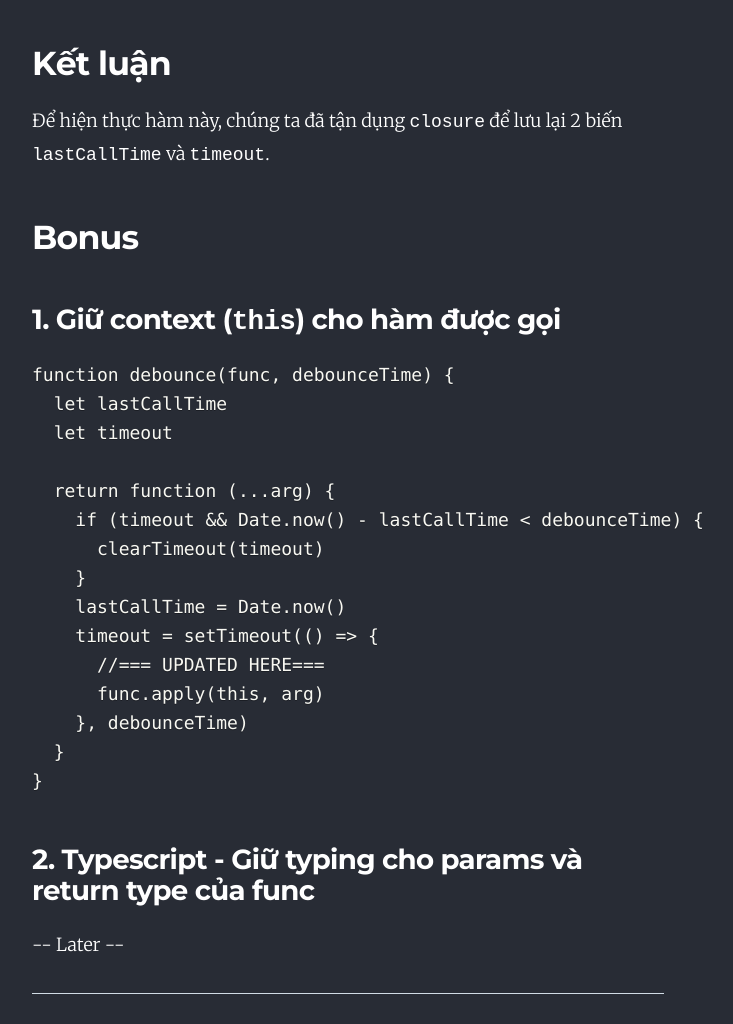
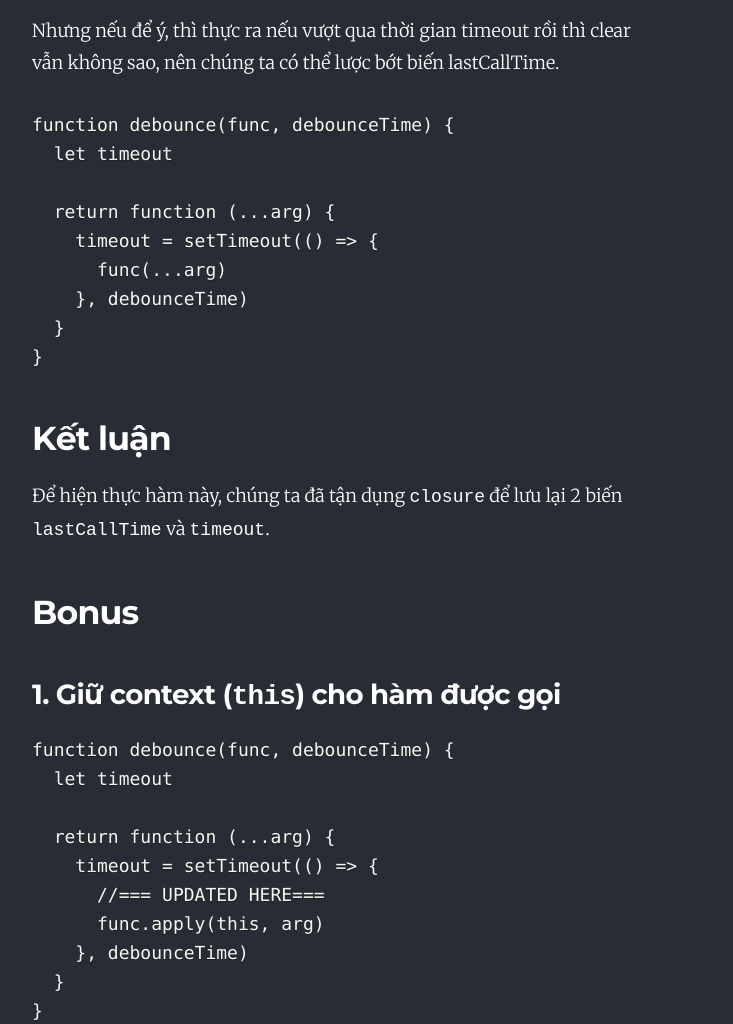
Before and after one commit to vietanhlehuu/blog, a Gatsby site: page /debounce-function/ in a window 1280 px wide. Shown: the part 2111-3135 px from the top of the page, without its empty margins (292-1025 px from the left). Built offline with nearby package versions, Linux system fonts and the light colour scheme; Gatsby itself is replaced by a stand-in of ours; some packages are replaced by stand-ins of ours; code samples lack their colours.

Commit message:
Update blog

````diff
--- a/content/blog/debounce-function/index.md
+++ b/content/blog/debounce-function/index.md
@@ -55,6 +55,20 @@ function debounce(func, debounceTime) {
 }
 ```
 
+Nhưng nếu để ý, thì thực ra nếu vượt qua thời gian timeout rồi thì clear vẫn không sao, nên chúng ta có thể lược bớt biến lastCallTime.
+
+```js
+function debounce(func, debounceTime) {
+  let timeout
+
+  return function (...arg) {
+    timeout = setTimeout(() => {
+      func(...arg)
+    }, debounceTime)
+  }
+}
+```
+
 ## Kết luận
 
 Để hiện thực hàm này, chúng ta đã tận dụng `closure` để lưu lại 2 biến `lastCallTime` và `timeout`.
@@ -65,14 +79,9 @@ function debounce(func, debounceTime) {
 
 ```js
 function debounce(func, debounceTime) {
-  let lastCallTime
   let timeout
 
   return function (...arg) {
-    if (timeout && Date.now() - lastCallTime < debounceTime) {
-      clearTimeout(timeout)
-    }
-    lastCallTime = Date.now()
     timeout = setTimeout(() => {
       //=== UPDATED HERE===
       func.apply(this, arg)
````
